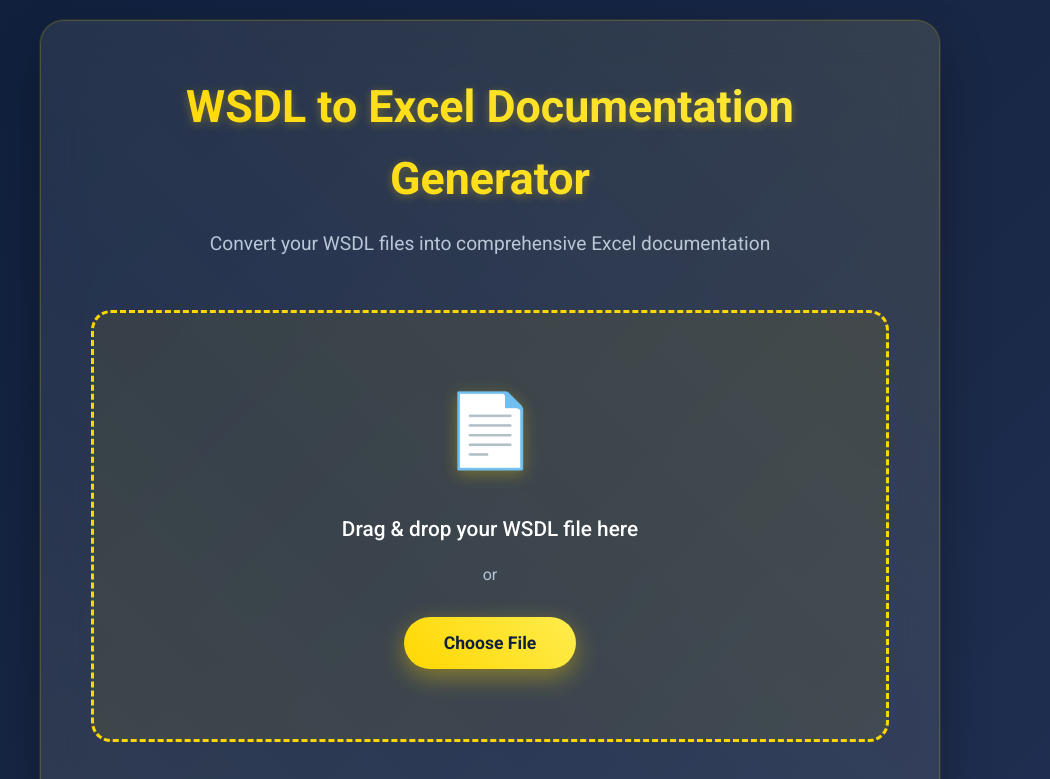
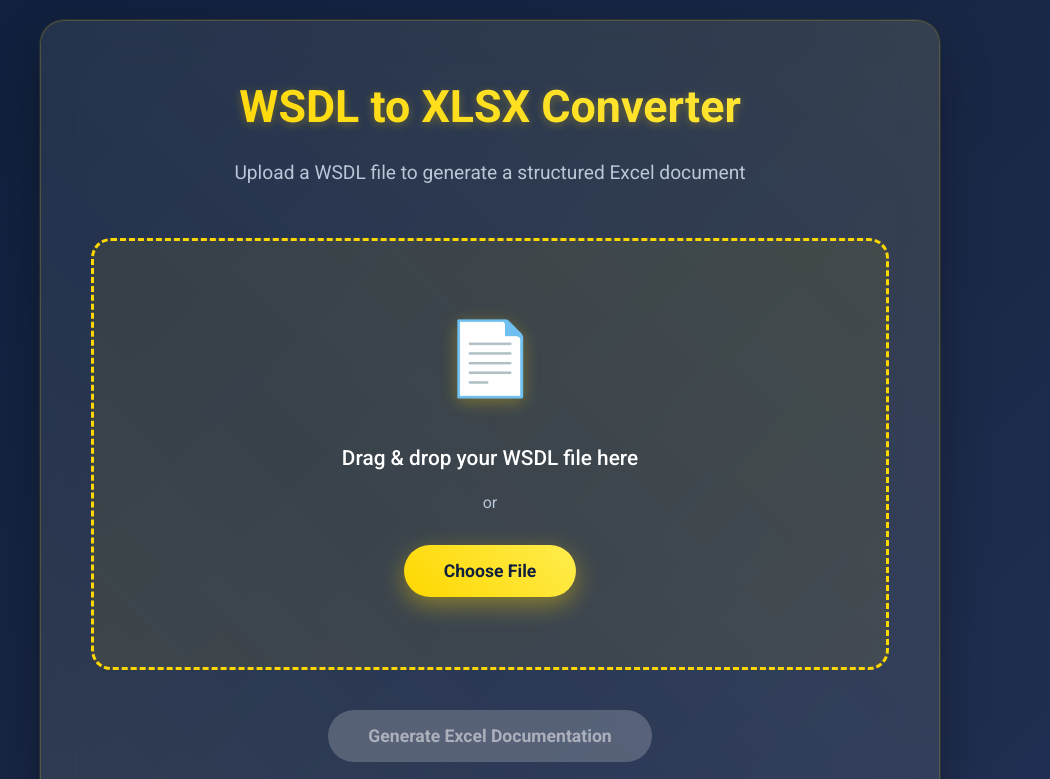
Before and after one commit to m3hr4nn/wsdl-to-xlsx-converter, a plain HTML site: page index.html in a window 1280 px wide. Shown: the top 779 px of the page, without its empty margins (150-1200 px from the left). Drawn offline with Linux system fonts and the light colour scheme.

Commit message:
Update header and information index.html

```diff
--- a/index.html
+++ b/index.html
@@ -11,13 +11,13 @@
     <!-- Open Graph / Facebook -->
     <meta property="og:type" content="website">
     <meta property="og:url" content="https://m3hr4nn.github.io/wsdl-to-xlsx-converter/">
-    <meta property="og:title" content="WSDL to Excel Documentation Generator">
+    <meta property="og:title" content="WSDL to XLSX Converter">
     <meta property="og:description" content="Convert WSDL files to Excel documentation with detailed service information, operations, and data types.">
 
     <!-- Twitter -->
     <meta property="twitter:card" content="summary_large_image">
     <meta property="twitter:url" content="https://m3hr4nn.github.io/wsdl-to-xlsx-converter/">
-    <meta property="twitter:title" content="WSDL to Excel Documentation Generator">
+    <meta property="twitter:title" content="WSDL to XLSX Converter">
     <meta property="twitter:description" content="Convert WSDL files to Excel documentation with detailed service information, operations, and data types.">
 
     <link rel="stylesheet" href="styles.css">
@@ -28,8 +28,8 @@
 <body>
     <div class="container">
         <header>
-            <h1>WSDL to Excel Documentation Generator</h1>
-            <p class="subtitle">Convert your WSDL files into comprehensive Excel documentation</p>
+            <h1>WSDL to XLSX Converter</h1>
+            <p class="subtitle">Upload a WSDL file to generate a structured Excel document</p>
         </header>
 
         <main>
```
